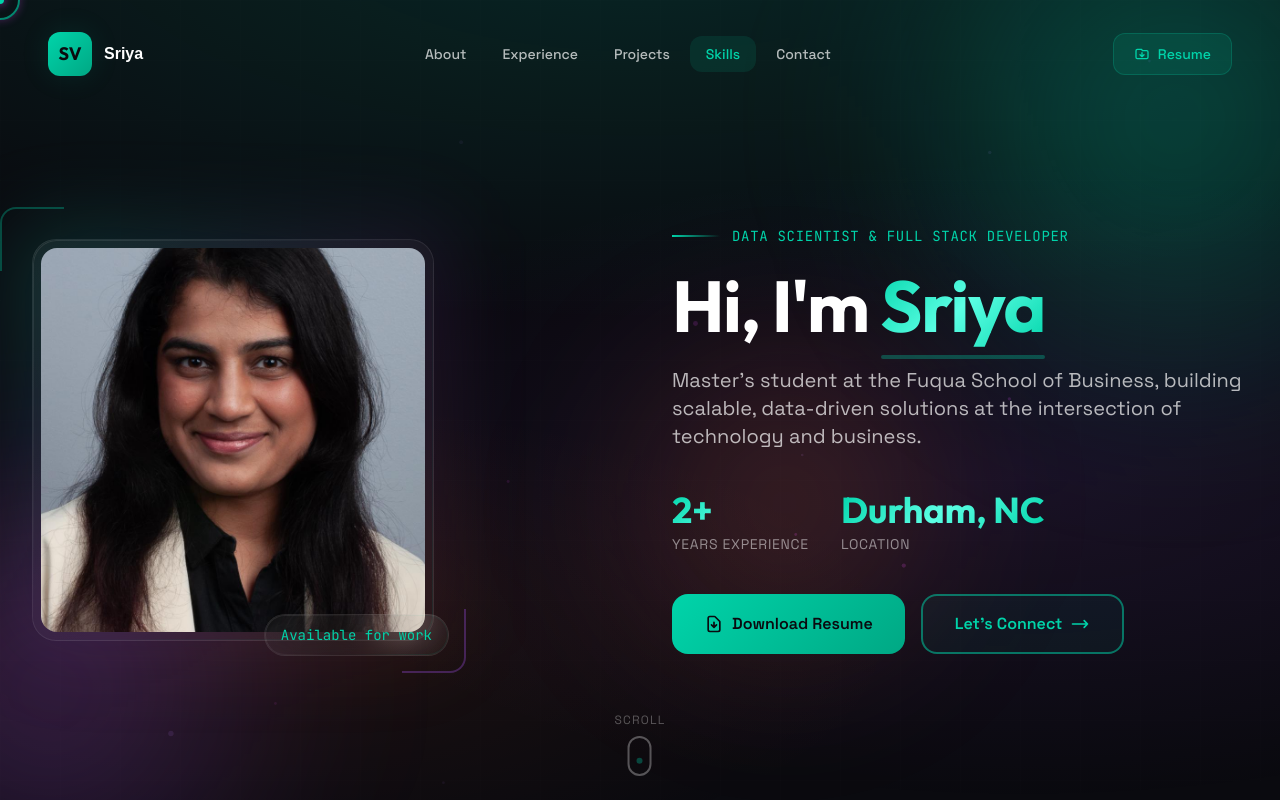
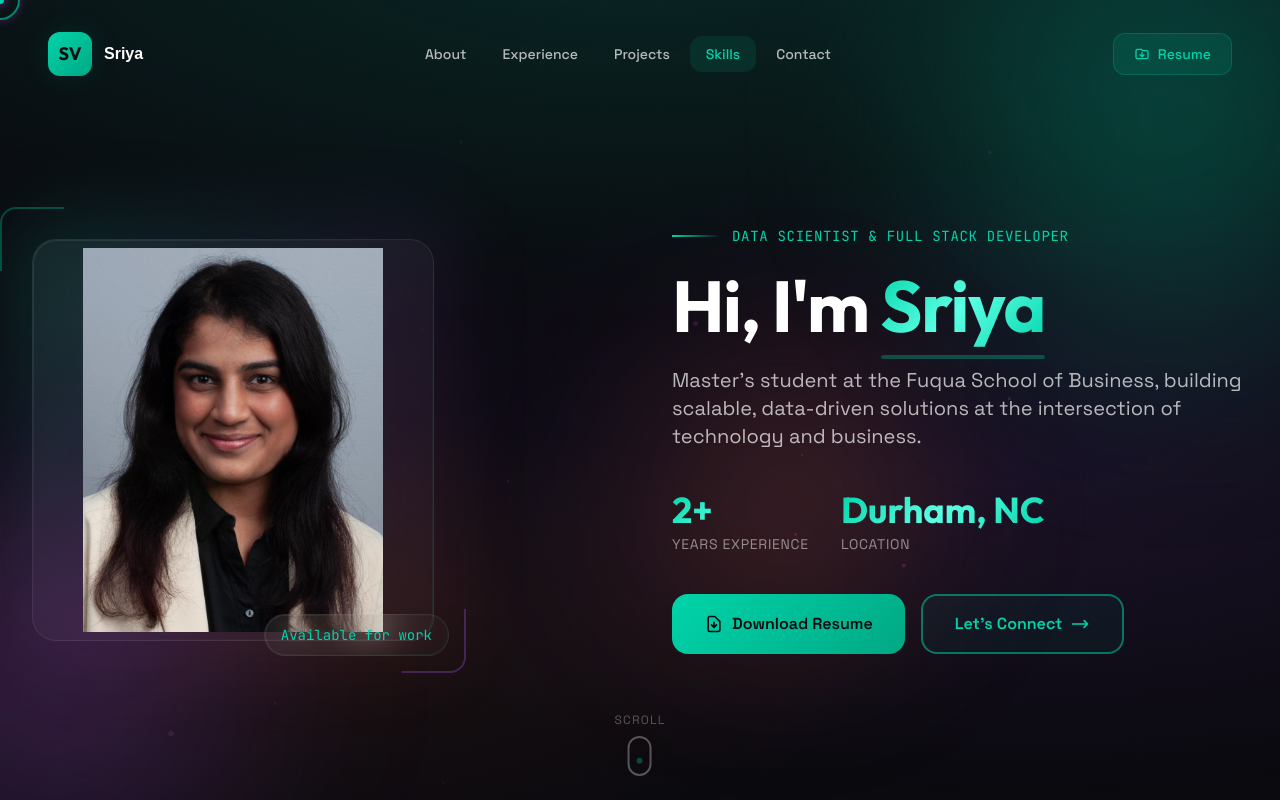
Before and after one commit to sriya-vemuri/MyPortfolio, a React (Vite) app: page / in a window 1280 px wide. Shown: the top 800 px of the page. Built offline with nearby package versions, Linux system fonts and the light colour scheme; a web font is replaced by a local one.

Commit message:
photo adjusted

```diff
--- a/src/components/Hero.jsx
+++ b/src/components/Hero.jsx
@@ -120,7 +120,7 @@
                 <img
                   src={heroPhoto}
                   alt={portfolioData.personal.name}
-                  className="w-full h-full object-cover image-render-smooth"
+                  className="w-full h-full object-contain image-render-smooth"
                 />
               </div>
 
```
